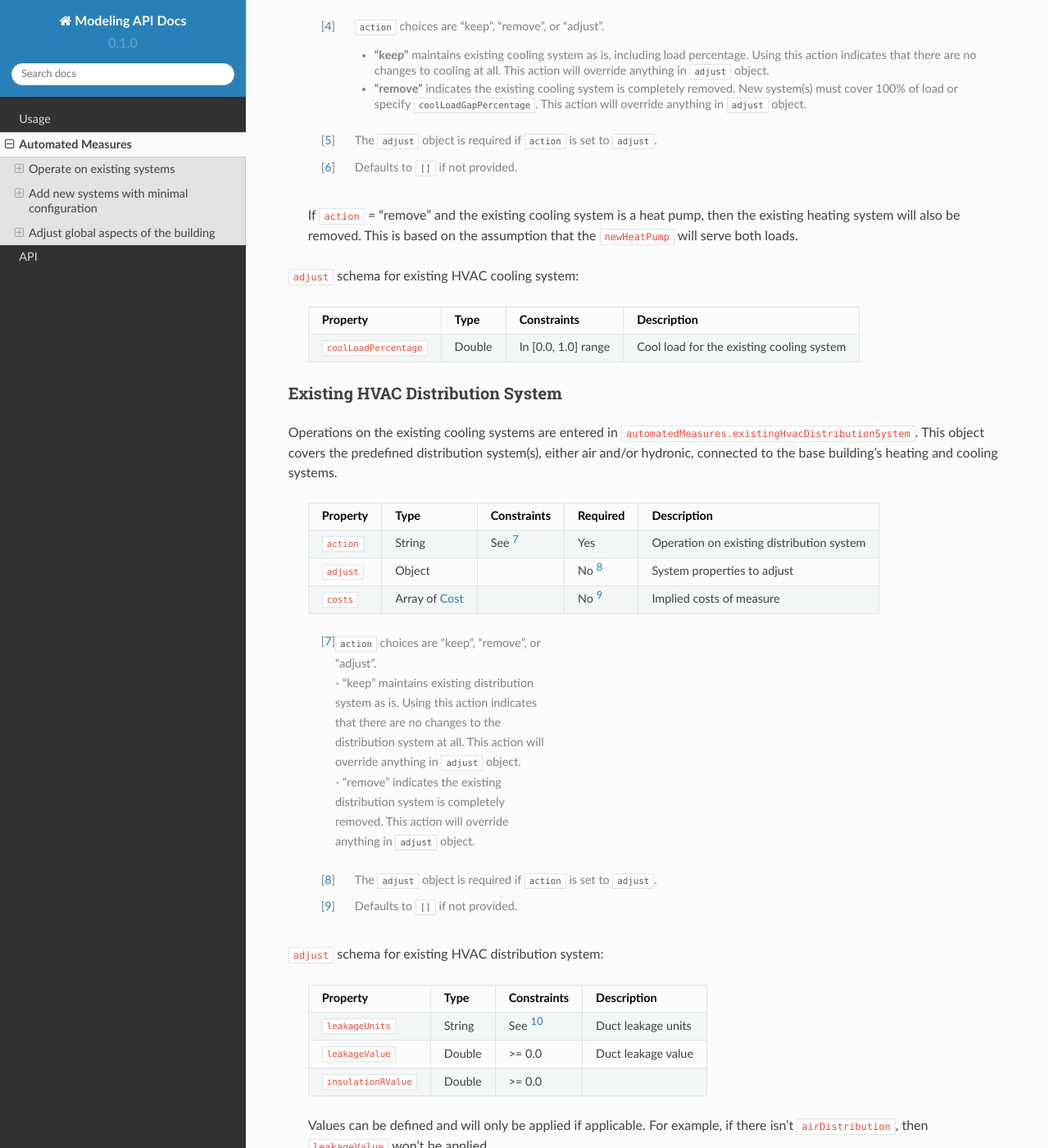
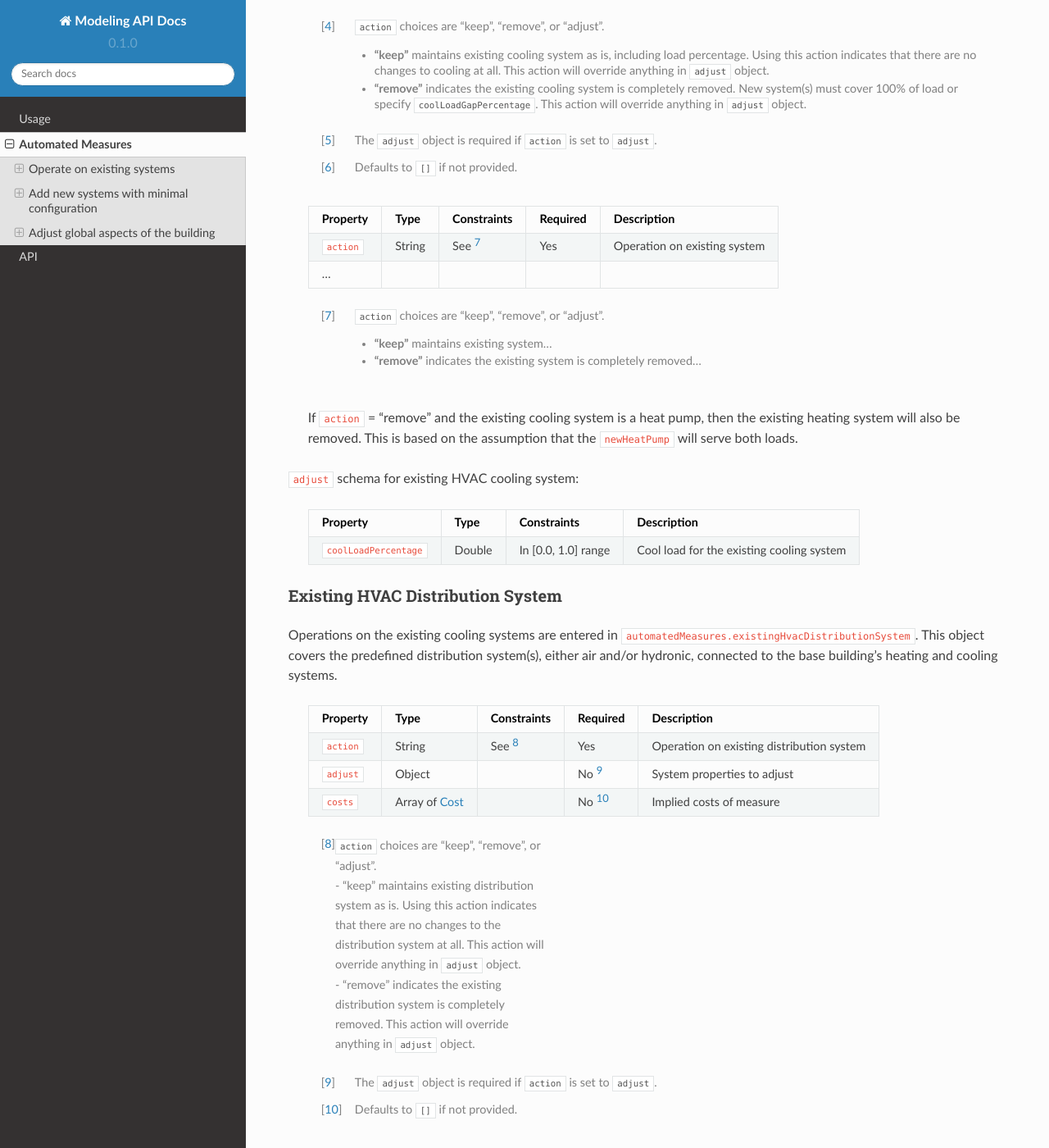
Before and after one commit to RadiantLabs/modeling-api-docs, a Sphinx documentation site: the page built from docs/source/automated_measures.rst, in a window 1280 px wide and 1400 px high, scrolled down 1643 px. Shown: the whole window at 82% size. Built offline with Sphinx 7.4.7 and the Read the Docs theme 2.0.0, drawn with Linux system fonts in a browser that asks for light colours; some of the changed text lies outside the part shown.

Commit message:
Add mock table for report

```diff
--- a/docs/source/automated_measures.rst
+++ b/docs/source/automated_measures.rst
@@ -79,6 +79,18 @@ Operations on the existing cooling systems are entered in ``automatedMeasures.ex
 
   .. [#] The ``adjust`` object is required if ``action`` is set to ``adjust``.
   .. [#] Defaults to ``[]`` if not provided.
+
+  ==========  ====================  ===========  ========  ============================
+  Property    Type                  Constraints  Required  Description
+  ==========  ====================  ===========  ========  ============================
+  ``action``  String                See [#]_     Yes       Operation on existing system
+  ...
+  ==========  ====================  ===========  ========  ============================
+
+  .. [#] ``action`` choices are "keep", "remove", or "adjust".
+
+     - **"keep"** maintains existing system...
+     - **"remove"** indicates the existing system is completely removed...
 
   .. note::
 
```
